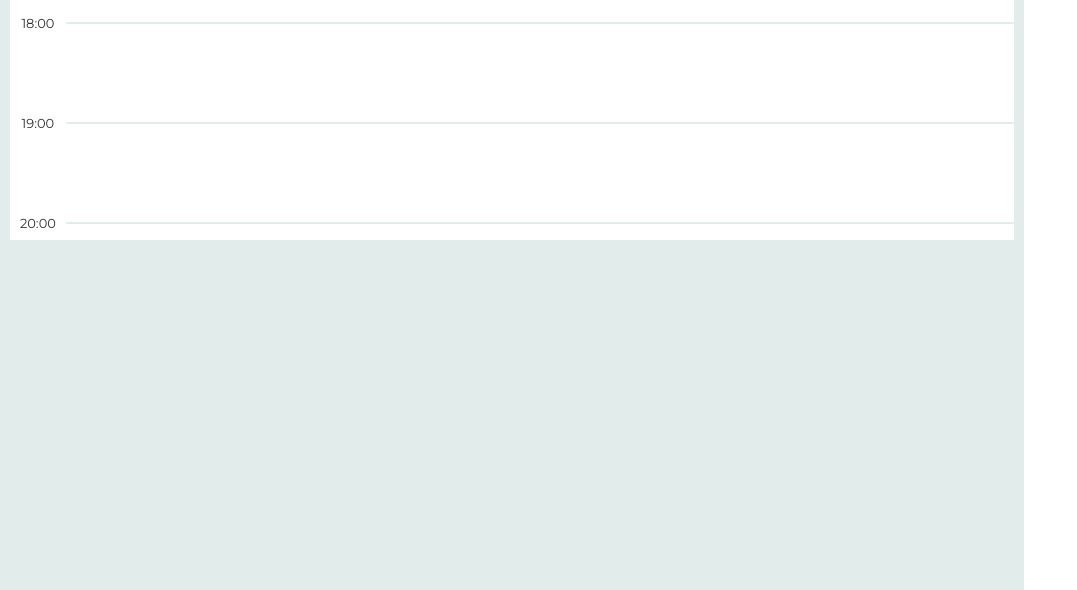
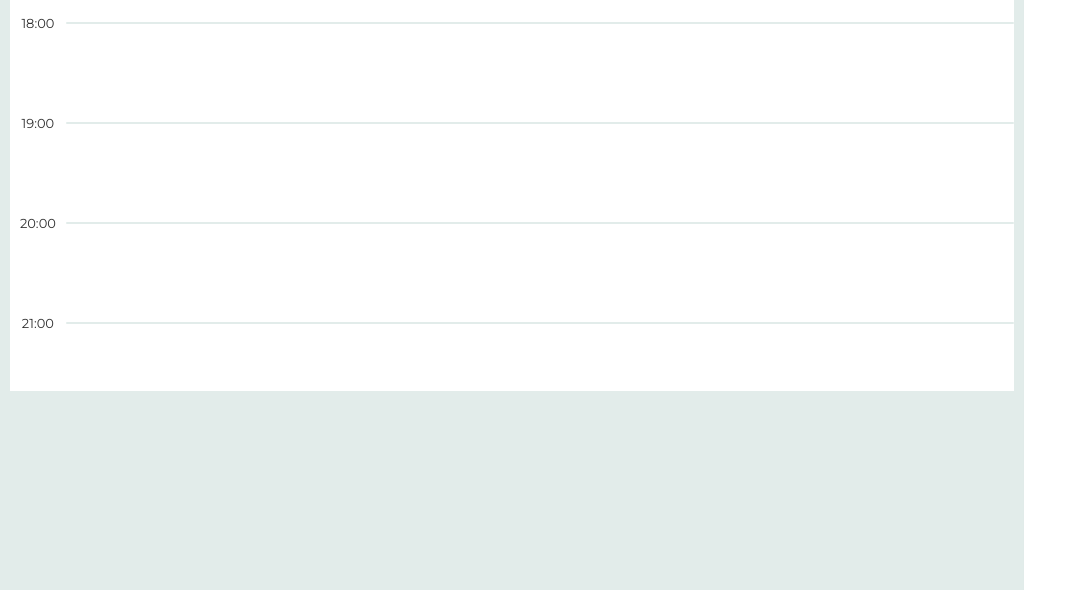
Before and after one commit to AleksandraBialasPK/LiMi_WdPAI, a PHP site: template public/views/day.php in a window 1280 px wide. Shown: the part 1858-2448 px from the top of the page, without its empty margins (0-1077 px from the left). Run offline with PHP 8.4, Linux system fonts and the light colour scheme; the template is opened without the code that fills it: most values are stand-ins (such as "Sample title", 1, 10 or a date in 2020); some libraries are stand-ins or nearby versions; some web fonts are replaced.

Commit message:
calendar container done

```diff
--- a/public/css/calendar.css
+++ b/public/css/calendar.css
@@ -239,12 +239,19 @@ button:hover {
 .calendar-with-timeline-container {
     box-sizing: border-box;
     padding: 0 10px 10px 10px;
-    height: 80%;
     display: grid;
     grid-template: 1fr / 1fr 17fr;
     overflow: auto;
     scrollbar-width: thin;
     scrollbar-color: #E2ECEA  #FFFFFF;
+}
+
+.day {
+    height: 86%;
+}
+
+.week {
+    height: 81%;
 }
 
 .calendar-with-timeline-container::-webkit-scrollbar {
--- a/public/views/day.php
+++ b/public/views/day.php
@@ -78,7 +78,7 @@
                 </div>
             </nav>
         </header>
-        <section class="calendar-with-timeline-container">
+        <section class="calendar-with-timeline-container day">
             <div class="timeline">
             </div>
             <div class="day-grid-tile-container">
--- a/public/views/week.php
+++ b/public/views/week.php
@@ -87,7 +87,7 @@
             <div class="day-of-the-week">Saturday</div>
         </div>
     </header>
-    <section class="calendar-with-timeline-container">
+    <section class="calendar-with-timeline-container week">
         <div class="timeline">
         </div>
         <div class="calendar-container">
```
